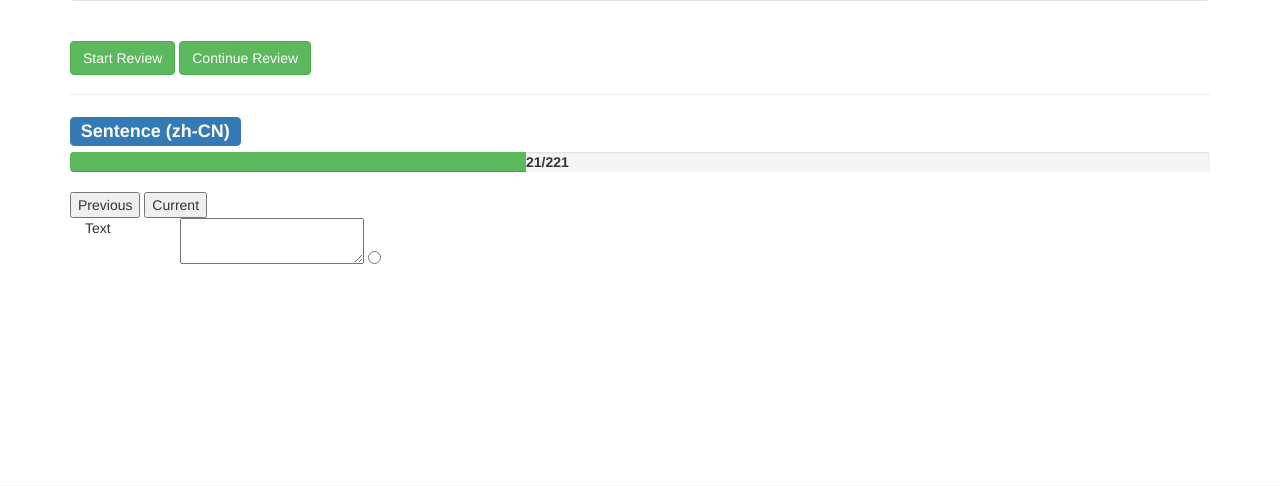
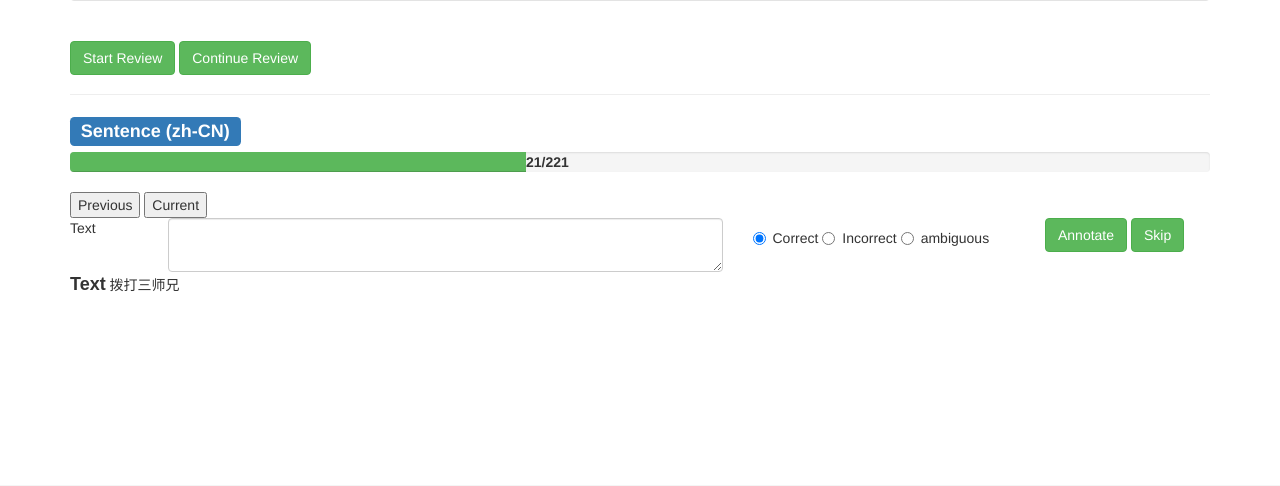
Before and after one commit to JiaLei123/Tuna, a Django app: template templates/annotation_review/index.html in a window 1280 px wide. Shown: the part 255-741 px from the top of the page. Run offline with Django 3.2, Linux system fonts and the light colour scheme; the template is opened without the code that fills it, so the values that code supplies are empty; parts of the project's set-up code (start-up, migrations or seed data) failed here and were passed over; some libraries are stand-ins or nearby versions.

Commit message:
update page

```diff
--- a/templates/annotation_review/index.html
+++ b/templates/annotation_review/index.html
@@ -28,14 +28,44 @@
         <button>Current</button>
     </div>
 
-    <div class="col-sm-1">
-        <p><span>Text</span></p>
-    </div>
-    <div class="col-sm-5">
-        <textarea ></textarea>
-        <input type="radio" value="correct">
+    <div class="row">
+        <div class="col-sm-1">
+            <p><span>Text</span></p>
+        </div>
+        <div class="col-sm-6">
+            <textarea class="form-control" rows="2"></textarea>
+
+        </div>
+        <div class="col-sm-3">
+            <div class="radio">
+                <label>
+                <input type="radio" name="optionsRadios" id="optionsRadios1" value="option1" checked>
+                  Correct
+                </label>
+                <label>
+                    <input type="radio" name="optionsRadios" id="optionsRadios2" value="option2">
+                    Incorrect
+                </label>
+                <label>
+                    <input type="radio" name="optionsRadios" id="optionsRadios3" value="option2">
+                    ambiguous
+                </label>
+            </div>
+        </div>
+        <div class="col-sm-2">
+            <button class="btn btn-success" type="button">Annotate</button>
+            <button class="btn btn-success" type="button">Skip</button>
+        </div>
     </div>
 
+
+    <div>
+        <p>
+            <span style="font-family:'Arial Bold', 'Arial';font-weight:700;font-size:18px;">Text</span>
+            <span>拨打三师兄</span>
+        </p>
+
+    </div>
 
 
 
```
